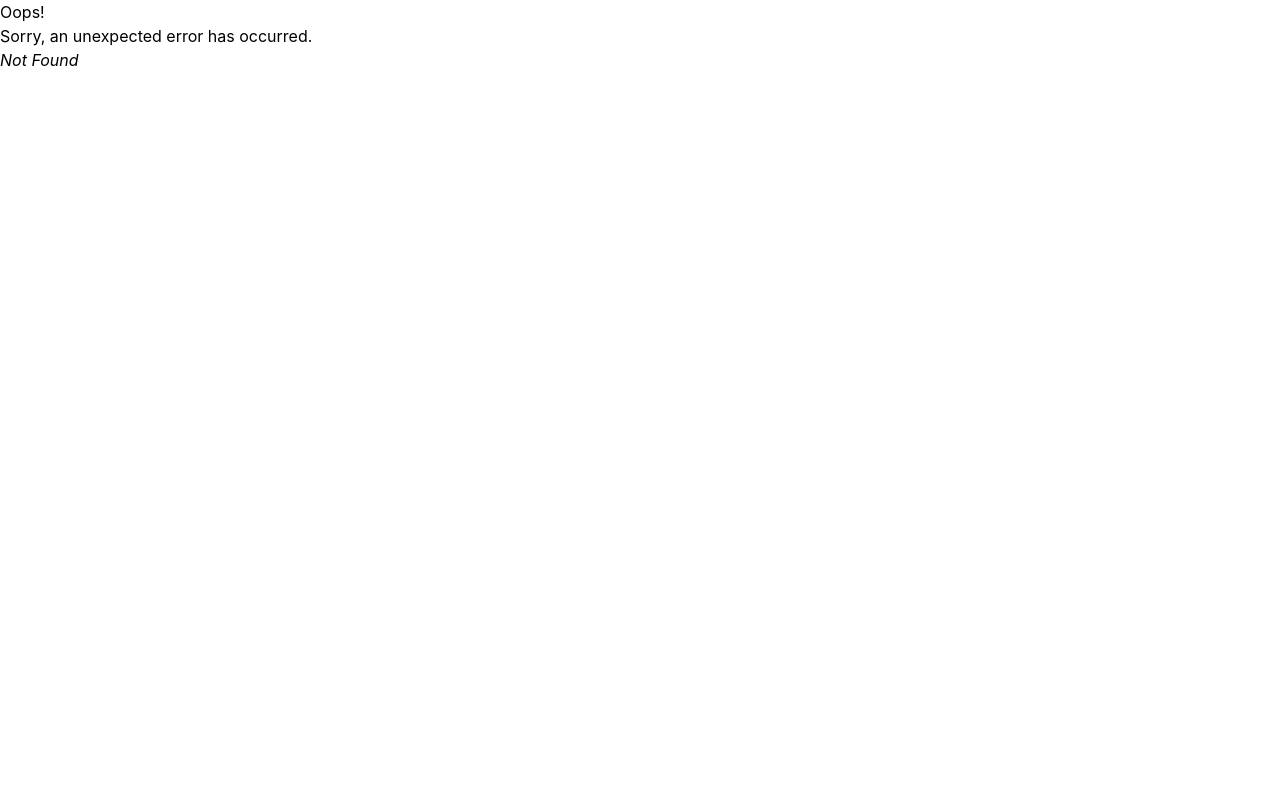
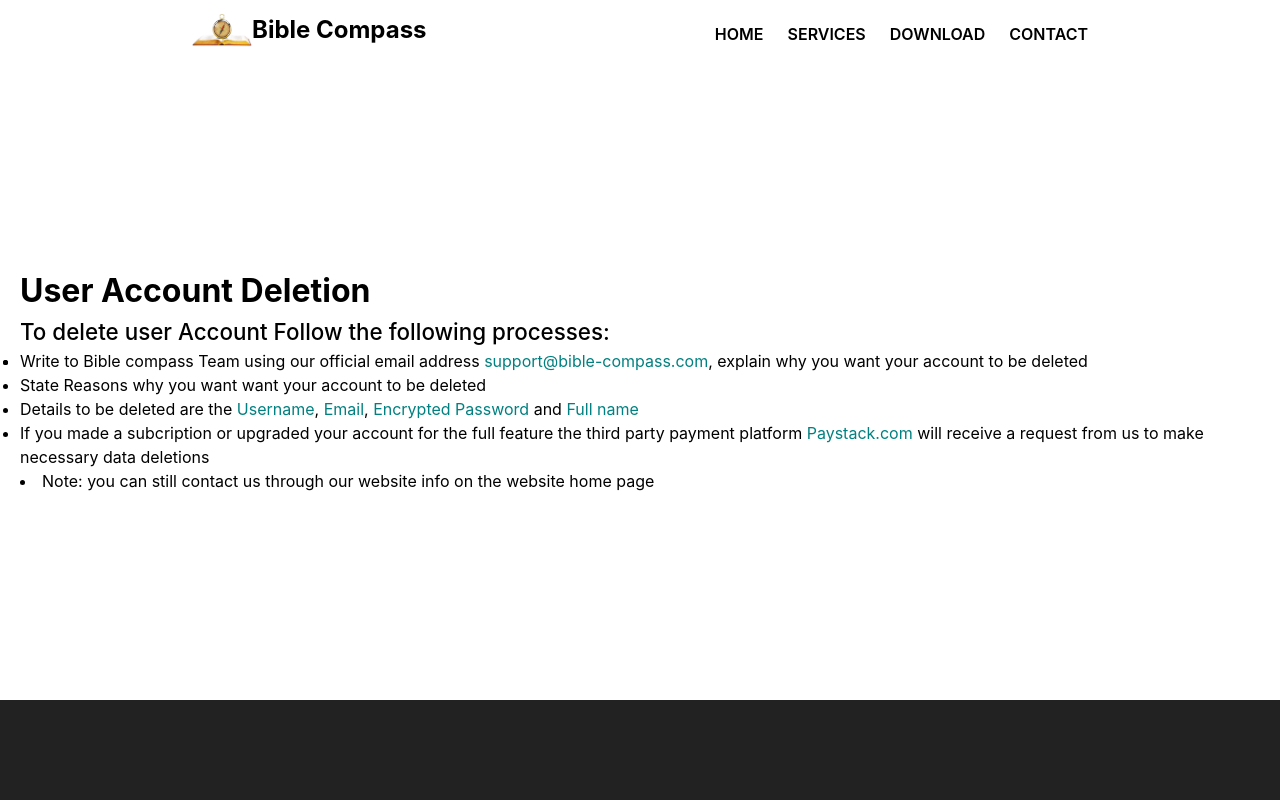
Before and after one commit to lordscoba/bible-compass-web, a React (Create React App) app: page /account-deletion in a window 1280 px wide. Before the commit this address had no page. Shown: the top 800 px of the page. Built offline with nearby package versions, Linux system fonts and the light colour scheme.

Commit message:
added deletion info

```diff
--- a/src/App.tsx
+++ b/src/App.tsx
@@ -1,6 +1,7 @@
 import { createBrowserRouter } from "react-router-dom";
 import { ConfirmPage, Donate, ErrorPage, Home } from "./screens";
 import Acknowledgement from "./screens/Acknowledgement";
+import Deletion from "./screens/Deletion";
 import Privacy from "./screens/Privacy";
 import Terms from "./screens/Terms";
 
@@ -37,6 +38,11 @@ const App = createBrowserRouter([
     element: <Acknowledgement />,
     errorElement: <ErrorPage />,
   },
+  {
+    path: "/account-deletion",
+    element: <Deletion />,
+    errorElement: <ErrorPage />,
+  },
 ]);
 
 export default App;
--- /dev/null
+++ b/src/screens/Deletion.tsx
@@ -0,0 +1,49 @@
+import { Footer, Nav } from "../components/layout";
+
+const Deletion = () => {
+  return (
+    <div className="flex flex-col justify-between">
+      <Nav />
+      <div className=" h-[80vh] flex flex-col justify-center p-5">
+        <h3 className="font-bold text-[2rem]">User Account Deletion</h3>
+        <h5 className="font-medium text-[1.4rem]">
+          To delete user Account Follow the following processes:
+        </h5>
+        <ul className="list-item list-disc list-outside">
+          <li>
+            <p>
+              Write to Bible compass Team using our official email address
+              <span className="text-[teal]"> support@bible-compass.com</span>,
+              explain why you want your account to be deleted
+            </p>
+          </li>
+          <li>
+            <p>State Reasons why you want want your account to be deleted</p>
+          </li>
+          <li>
+            <p>
+              Details to be deleted are the{" "}
+              <span className="text-[teal]">Username</span>,{" "}
+              <span className="text-[teal]">Email</span>,{" "}
+              <span className="text-[teal]">Encrypted Password</span> and{" "}
+              <span className="text-[teal]"> Full name</span>
+            </p>
+          </li>
+          <li>
+            If you made a subcription or upgraded your account for the full
+            feature the third party payment platform{" "}
+            <span className="text-[teal]">Paystack.com</span> will receive a
+            request from us to make necessary data deletions
+          </li>
+        </ul>
+        <li>
+          Note: you can still contact us through our website info on the website
+          home page
+        </li>
+      </div>
+      <Footer />
+    </div>
+  );
+};
+
+export default Deletion;
```
